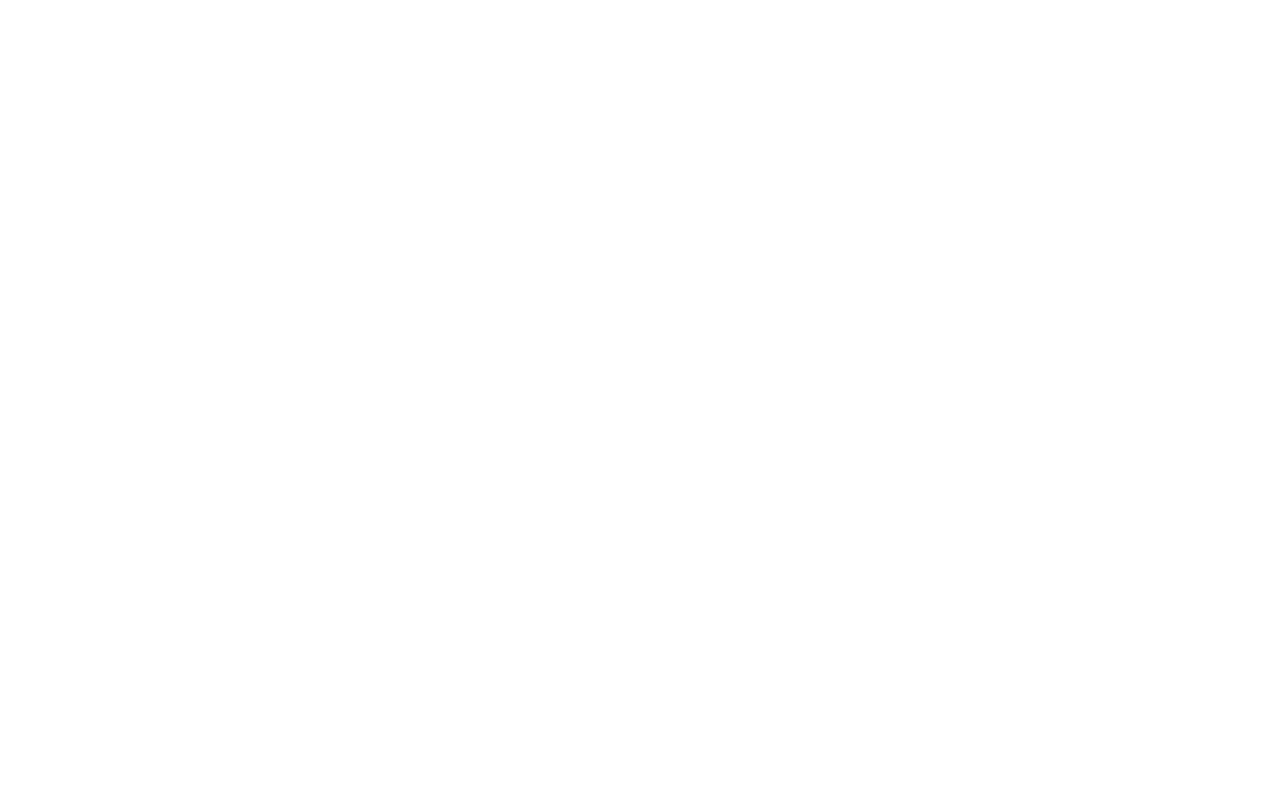
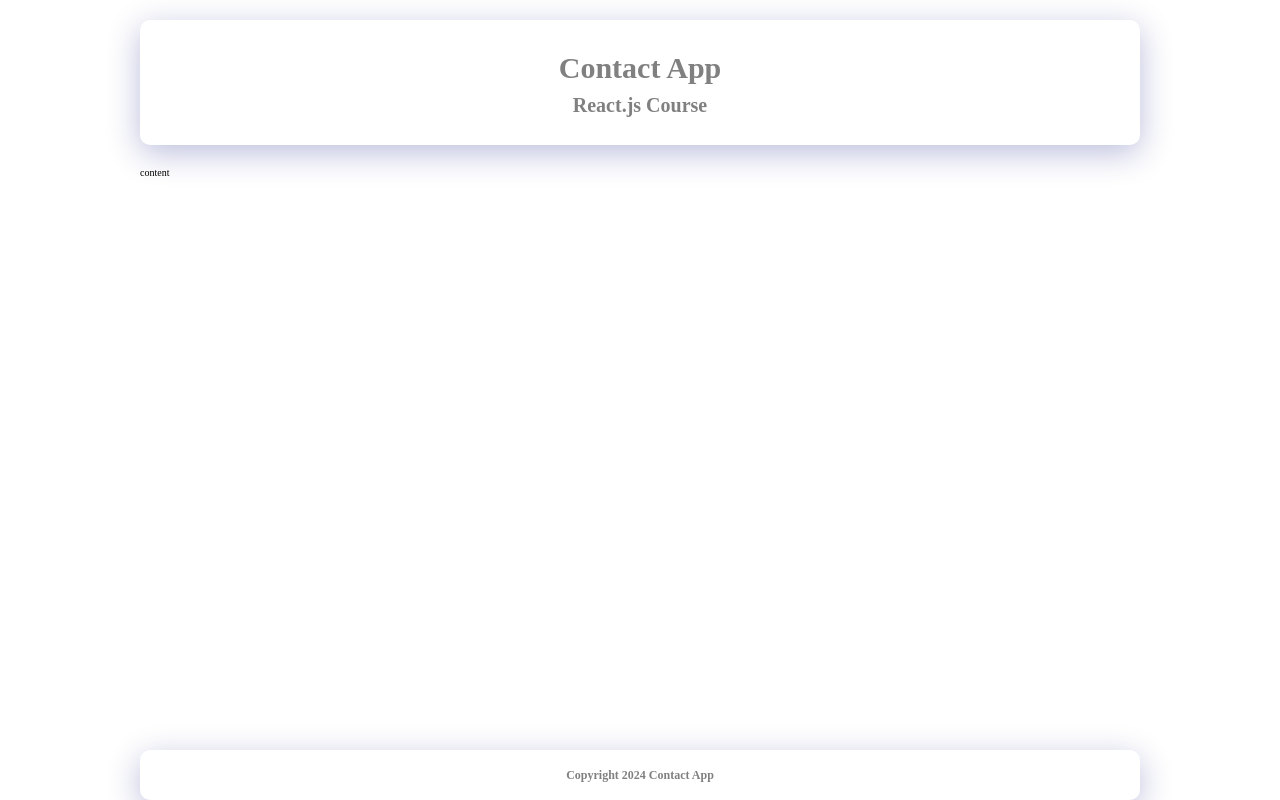
Before and after one commit to farzaneh-zamanian/ContactApp-miniProject, a React (Vite) app: page / in a window 1280 px wide. Built offline with nearby package versions, Linux system fonts and the light colour scheme.

Commit message:
defined folders and styled layout

```diff
--- a/src/App.jsx
+++ b/src/App.jsx
@@ -1,7 +1,13 @@
 import { useState } from "react";
+import Layout from "./layouts/Layout";
 
 function App() {
-  return <></>;
+  return (
+    <>
+    <Layout/>
+    </>
+  )
+  ;
 }
 
 export default App;
--- /dev/null
+++ b/src/components/Footer/Footer.jsx
@@ -0,0 +1,12 @@
+import React from "react";
+import styles from "./Footer.module.css";
+
+function footer() {
+  return (
+    <footer className={styles.container}>
+      <p>Copyright 2024 Contact App</p>
+    </footer>
+  );
+}
+
+export default footer;
--- /dev/null
+++ b/src/components/Footer/Footer.module.css
@@ -0,0 +1,14 @@
+.container {
+  width: 100%;
+  height: 5rem;
+  line-height: 5rem;
+  text-align: center;
+  box-shadow: 0 8px 32px 0 rgba(31, 38, 135, 0.3);
+  margin-top: auto;
+  border-radius: 1rem;
+}
+.container p {
+      font-size: 1.2rem;
+      color: grey;
+      font-weight: bold;
+}
--- /dev/null
+++ b/src/components/Header/Header.jsx
@@ -0,0 +1,13 @@
+import React from "react";
+import styles from "./Header.module.css";
+
+function header() {
+  return (
+    <header className={styles.container}>
+      <h1>Contact App</h1>
+      <h3>React.js Course</h3>
+    </header>
+  );
+}
+
+export default header;
--- /dev/null
+++ b/src/components/Header/Header.module.css
@@ -0,0 +1,12 @@
+.container {
+  margin-top: 2rem;
+  margin-bottom: 2rem;
+  text-align: center;
+  box-shadow: 0 8px 32px 0 rgba(31, 38, 135, 0.3);
+  padding: 2.5rem;
+  border-radius: 1rem;
+}
+.container h1,
+h3 {
+  color: grey;
+}
--- /dev/null
+++ b/src/global.css
@@ -0,0 +1,35 @@
+*,
+*::after,
+*::before {
+  margin: 0;
+  padding: 0;
+  border: none;
+  outline: none;
+  box-sizing: border-box;
+}
+
+html {
+  font-size: 62.5%;
+}
+body {
+  background-color: #fff;
+  margin: 0 auto;
+  max-width: 100rem;
+  min-height: 100vh;
+  line-height: 1.5;
+}
+
+h1 {
+  font-size: 3rem;
+}
+h2 {
+  font-size: 2.5rem;
+}
+h3,
+h4,
+h5 {
+  font-size: 2rem;
+}
+a {
+  text-decoration: none;
+}
--- /dev/null
+++ b/src/layouts/Layout.jsx
@@ -0,0 +1,15 @@
+import React from "react";
+import Header from "../components/Header/Header";
+import Footer from "../components/Footer/Footer";
+import styles from "./Layout.module.css";
+function Layout() {
+  return (
+    <div className={styles.appContainer}>
+      <Header />
+      <main>content</main>
+      <Footer />
+    </div>
+  );
+}
+
+export default Layout;
--- /dev/null
+++ b/src/layouts/Layout.module.css
@@ -0,0 +1,9 @@
+.appContainer {
+  display: flex;
+  flex-direction: column;
+  min-height: 100vh;
+}
+/* main {
+      flex: 1;
+
+    } */
```
Also changed, not shown: src/main.jsx (+7 -6 lines).
